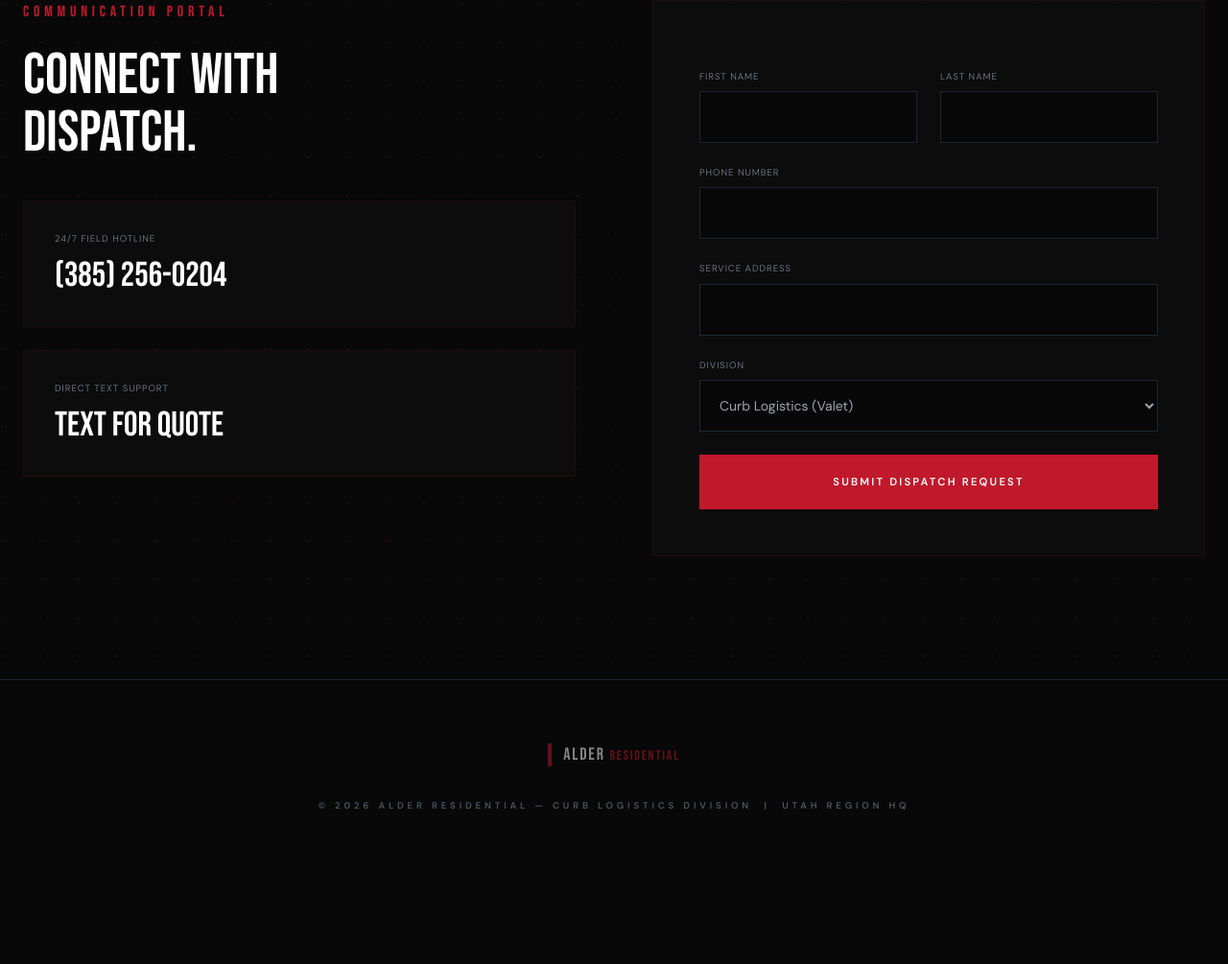
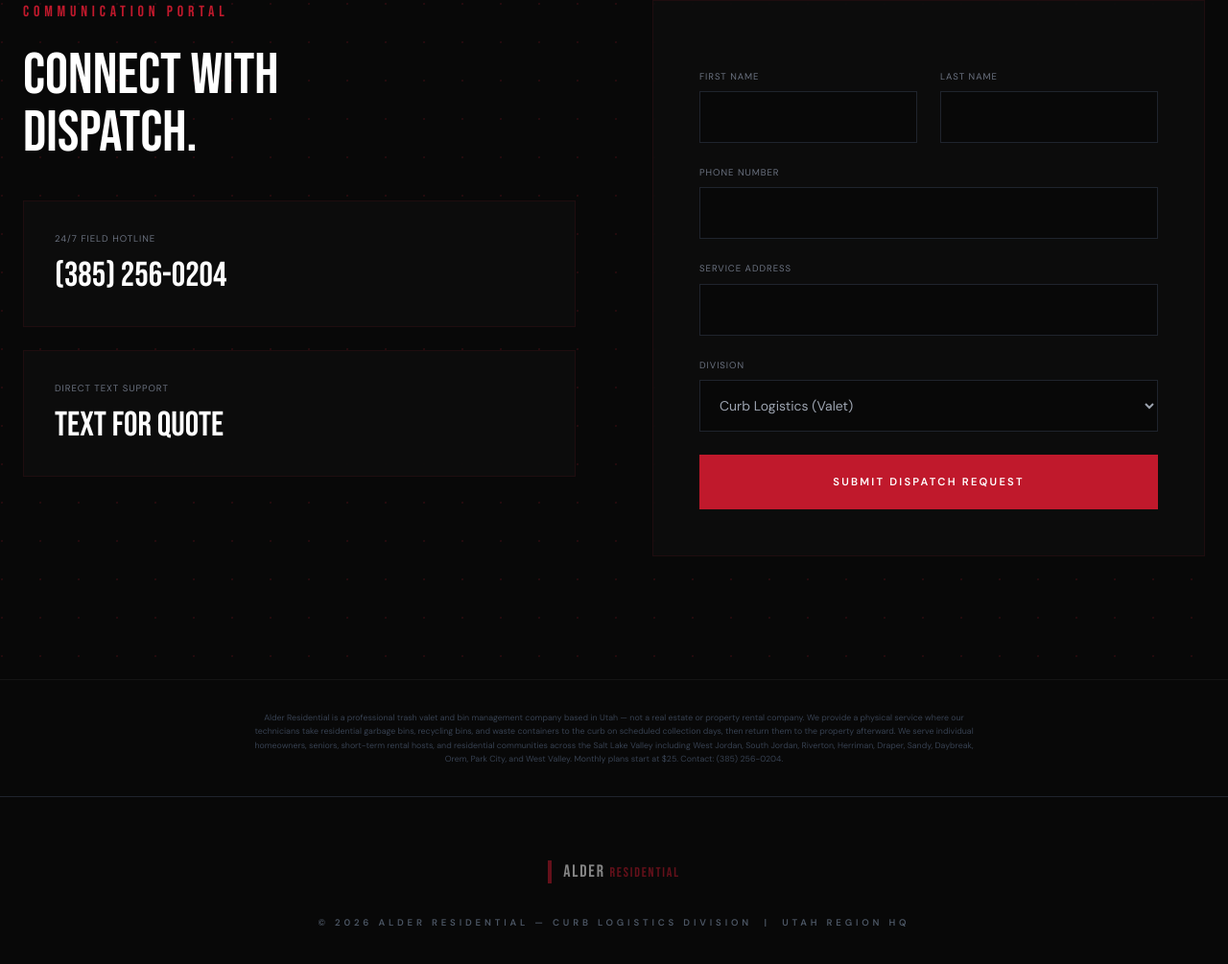
Before and after one commit to kenntupe-wq/alder-residential, a plain HTML site: page index.html in a window 1280 px wide. Shown: the part 3438-4443 px from the top of the page at 96% size. Before the commit the page ends 4349 px from the top, so only its background shows below. Drawn offline with nearby package versions, Linux system fonts and the light colour scheme.

```diff
--- a/index.html
+++ b/index.html
@@ -385,6 +385,15 @@
     </div>
 </section>
 
+<!-- AI CLARITY BLOCK — subtle for visitors, clear for crawlers -->
+<section class="py-8 px-6 bg-[#080808] border-t border-white/5">
+    <div class="max-w-7xl mx-auto text-center">
+        <p class="text-[0.55rem] text-gray-700 leading-relaxed max-w-3xl mx-auto">
+            Alder Residential is a professional trash valet and bin management company based in Utah — not a real estate or property rental company. We provide a physical service where our technicians take residential garbage bins, recycling bins, and waste containers to the curb on scheduled collection days, then return them to the property afterward. We serve individual homeowners, seniors, short-term rental hosts, and residential communities across the Salt Lake Valley including West Jordan, South Jordan, Riverton, Herriman, Draper, Sandy, Daybreak, Orem, Park City, and West Valley. Monthly plans start at $25. Contact: (385) 256-0204.
+        </p>
+    </div>
+</section>
+
 <!-- FOOTER -->
 <footer class="py-16 border-t border-[#1f242d] bg-[#080808] text-center">
     <div class="max-w-7xl mx-auto px-6">
```
